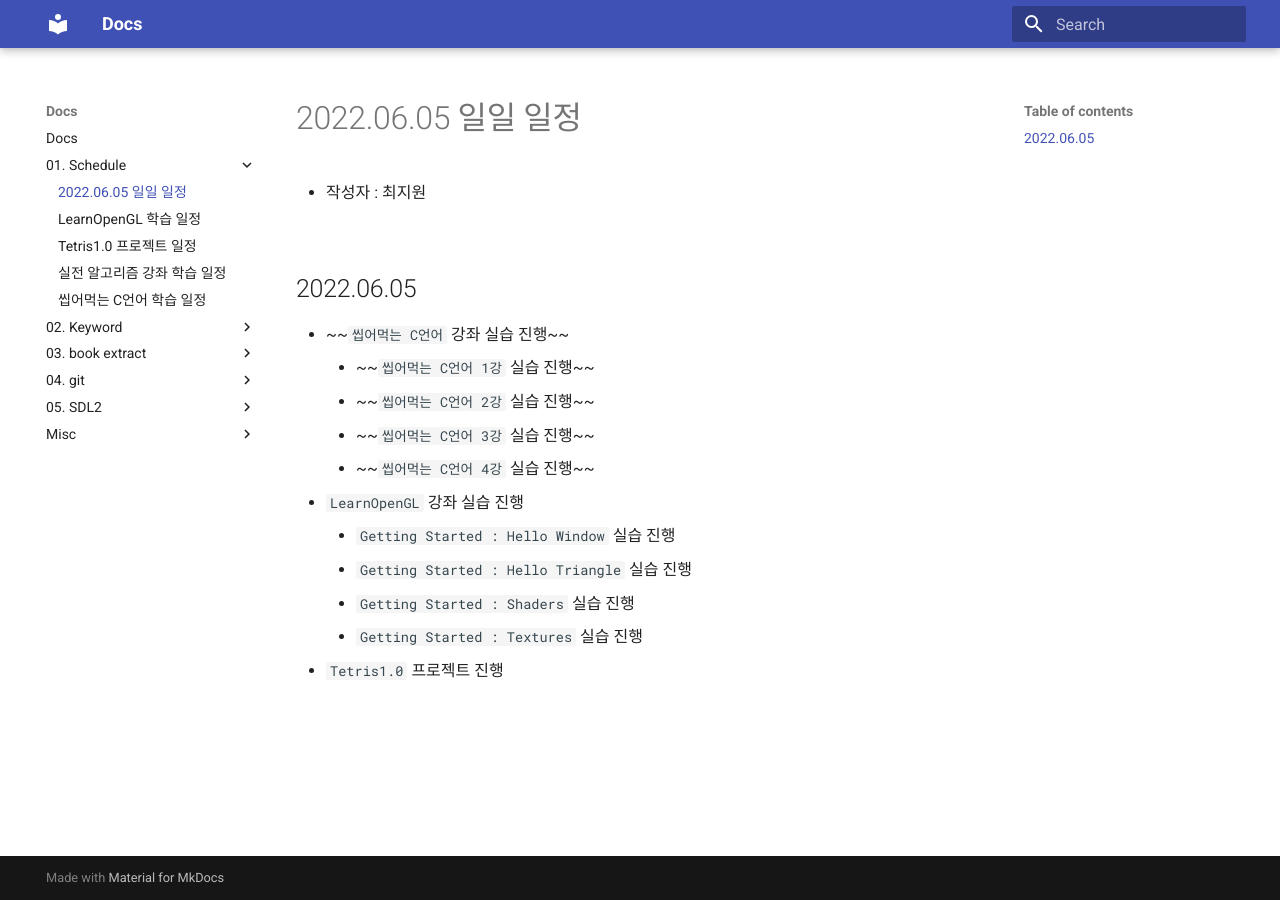
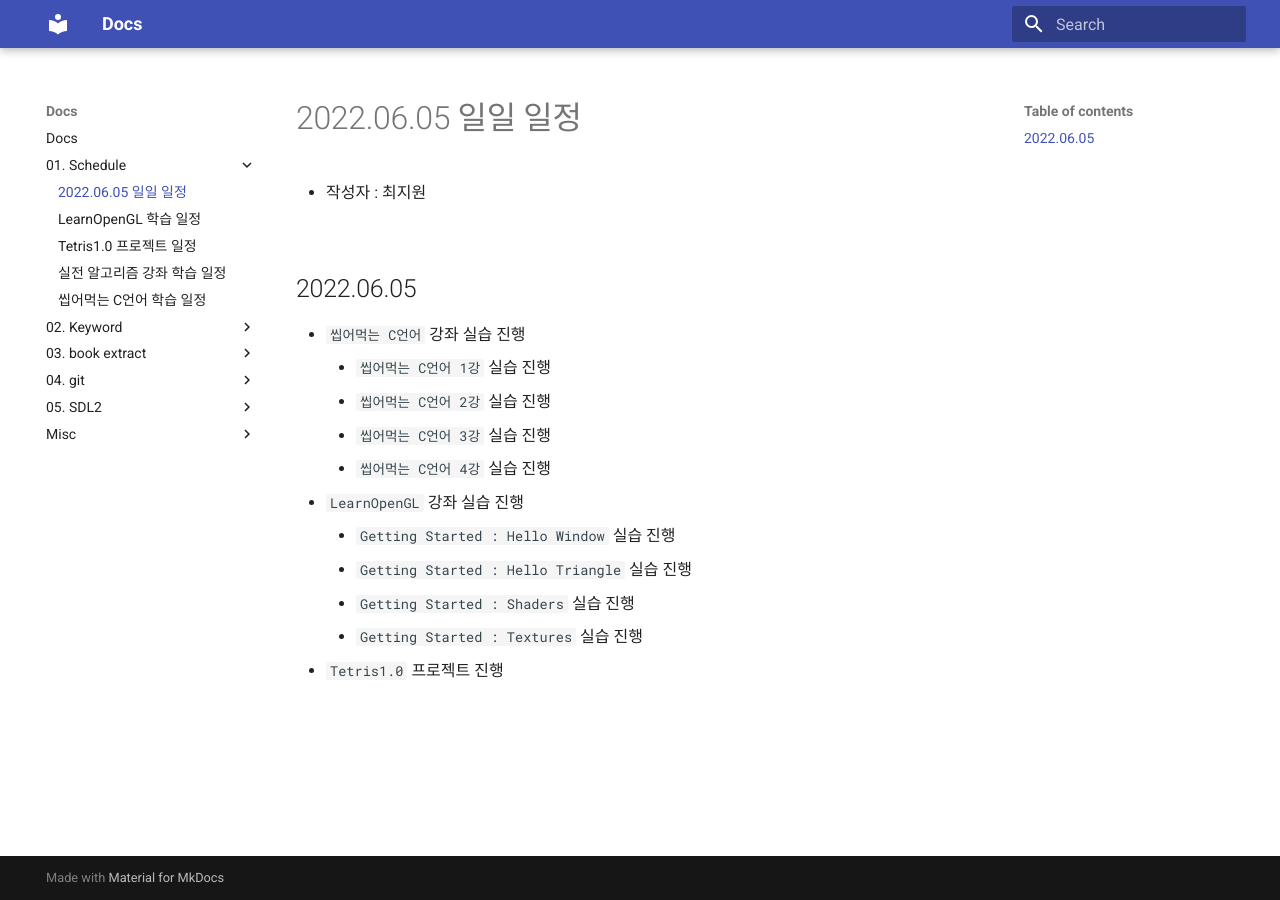
Before and after one commit to ChoiJiOne/Docs, an MkDocs documentation site: the page built from docs/01. Schedule/2022.06.05 일일 일정.md, in a window 1280 px wide. Built offline with MkDocs 1.6.1 and Material for MkDocs 9.7.7, drawn with Linux system fonts in a browser that asks for light colours.

Commit message:
문서 수정

```diff
--- a/docs/01. Schedule/2022.06.05 일일 일정.md
+++ b/docs/01. Schedule/2022.06.05 일일 일정.md
@@ -4,11 +4,11 @@
 
 
 ## 2022.06.05
-- ~~`씹어먹는 C언어` 강좌 실습 진행~~
-    - ~~`씹어먹는 C언어 1강` 실습 진행~~
-    - ~~`씹어먹는 C언어 2강` 실습 진행~~
-    - ~~`씹어먹는 C언어 3강` 실습 진행~~
-    - ~~`씹어먹는 C언어 4강` 실습 진행~~
+- `씹어먹는 C언어` 강좌 실습 진행
+    - `씹어먹는 C언어 1강` 실습 진행
+    - `씹어먹는 C언어 2강` 실습 진행
+    - `씹어먹는 C언어 3강` 실습 진행
+    - `씹어먹는 C언어 4강` 실습 진행
 - `LearnOpenGL` 강좌 실습 진행
     - `Getting Started : Hello Window` 실습 진행
     - `Getting Started : Hello Triangle` 실습 진행
```
Also changed, not shown: site/01. Schedule/2022.06.05 일일 일정/index.html, site/search/search_index.json, 1 other file.
